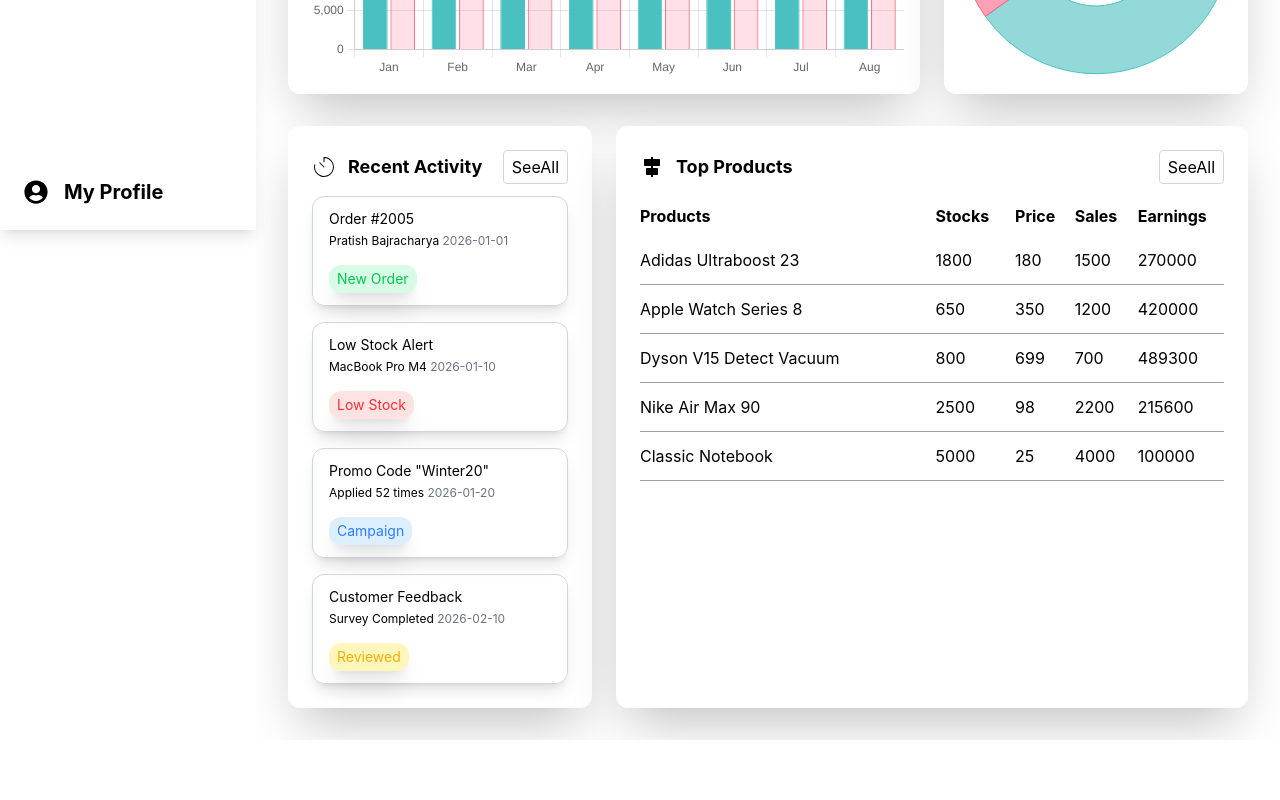
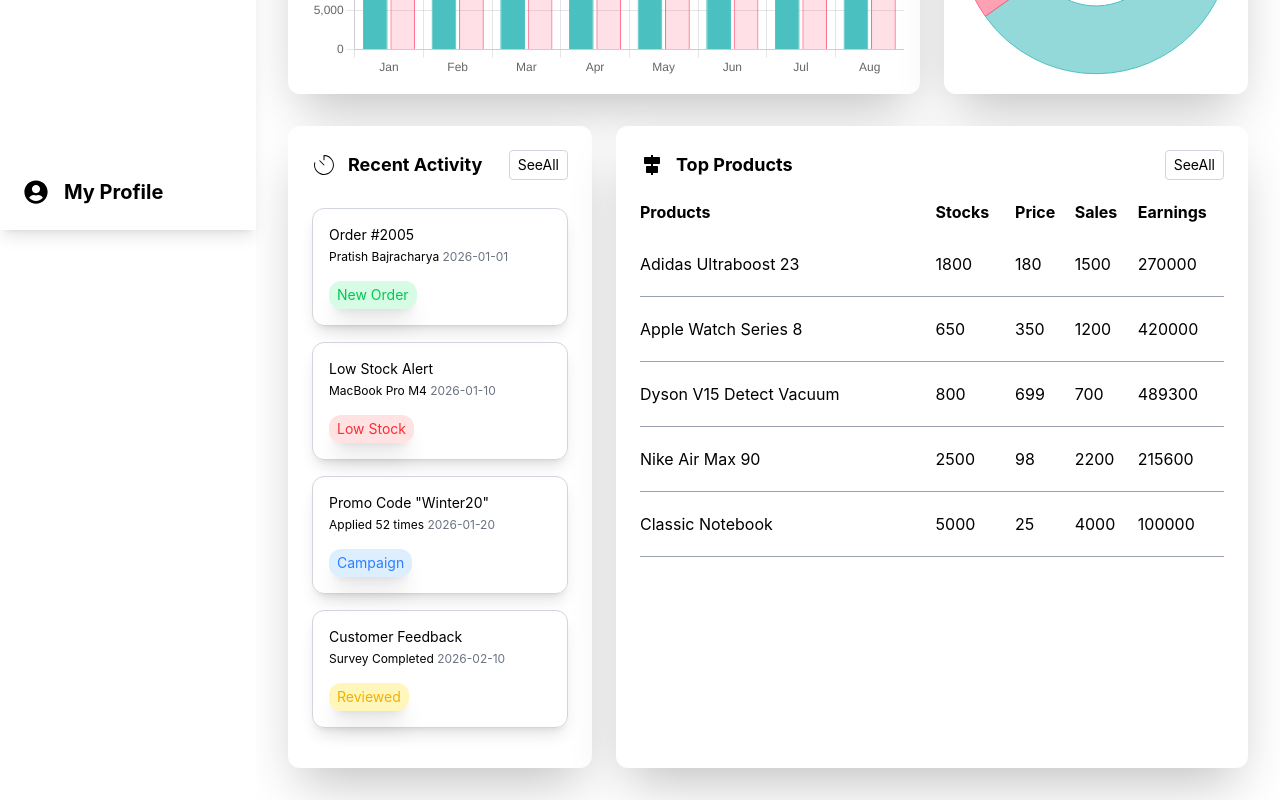
Before and after one commit to PratishBuzzra/Admin-Dashboard, a React (Vite) app: page /dashboard in a window 1280 px wide. Shown: the part 570-1370 px from the top of the page. Before the commit the page ends 1310 px from the top, so only its background shows below. Built offline with nearby package versions, Linux system fonts and the light colour scheme.

Commit message:
ui changes

```diff
--- a/src/components/Dashboard/RecentActivities.tsx
+++ b/src/components/Dashboard/RecentActivities.tsx
@@ -4,15 +4,15 @@
      const {recentActivity} = dashboarddata
   return (
     <div className="shadow-2xl p-6 rounded-xl flex flex-col gap-3 bg-white">
-      <div className="flex items-center justify-between flex-wrap gap-4  ">
+      <div className="flex items-center justify-between flex-wrap gap-4">
        <h3 className="flex items-center gap-3 text-lg font-bold"><span><CiTimer size={24}/></span>Recent Activity</h3>
-       <button className="border border-gray-300 px-2 py-1 rounded ">SeeAll</button>
+       <button className="border text-sm border-gray-300 px-2 py-1 rounded ">SeeAll</button>
       </div>
-      <div className="flex flex-col gap-4">
+      <div className="flex flex-col gap-4 py-4">
 
            {
             recentActivity.map((item)=>(
-                <div key={item.id} className="flex justify-between items-center border border-gray-300 px-4 py-3 rounded-xl flex-wrap text-sm gap-4 shadow-lg">
+                <div key={item.id} className="flex justify-between items-center border border-gray-300 p-4 rounded-xl flex-wrap text-sm gap-4 shadow-lg">
                 <div className="flex flex-col flex-wrap gap-1">
                     <p>{item.title}</p>
                     <p className="text-xs">{item.subtitle}  <span className=" text-gray-500">{item.date}</span></p>
--- a/src/components/Dashboard/TopProductTable.tsx
+++ b/src/components/Dashboard/TopProductTable.tsx
@@ -6,10 +6,10 @@
     <div className="bg-white shadow-2xl p-6 rounded-xl flex flex-col gap-3 h-full">
        <div className="flex items-center justify-between flex-wrap gap-4  ">
               <h3 className="flex items-center gap-3 text-lg font-bold"><span><RiAlignItemHorizontalCenterFill size={24}/></span>Top Products</h3>
-              <button className="border border-gray-300 px-2 py-1 rounded ">SeeAll</button>
+              <button className="border text-sm border-gray-300 px-2 py-1 rounded ">SeeAll</button>
         </div>
 
-        <div className="flex flex-col gap-4 overflow-x-auto flex-1">
+        <div className="flex flex-col gap-4 overflow-x-auto">
             <table className="w-full min-w-150">
                 <thead>
                     <tr>
@@ -24,7 +24,7 @@
                     {
                         topProducts.map((item)=>(
                             <tr className="border-b border-gray-400 hover:bg-gray-100 transition">
-                                <td className="py-3">{item.name}</td>
+                                <td className="py-5">{item.name}</td>
                                 <td>{item.stock}</td>
                                 <td>{item.price}</td>
                                 <td>{item.sales}</td>
```
